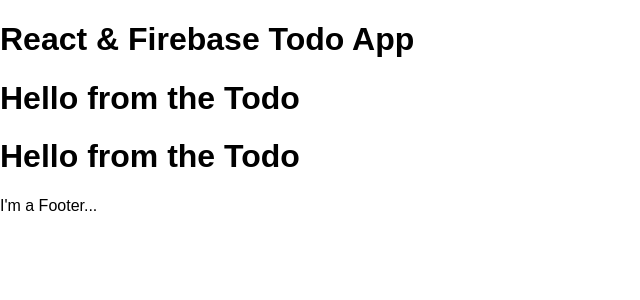
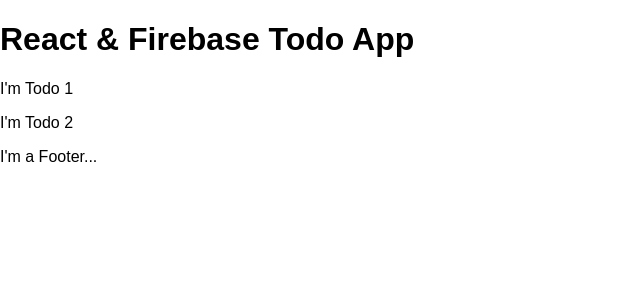
Before and after one commit to NomanGul/React-TODO-App, a React (Create React App) app: page / in a window 1280 px wide. Shown: the top 300 px of the page, without its empty margins (0-640 px from the left). Built offline with nearby package versions, Linux system fonts and the light colour scheme.

Commit message:
Proptypes, classes, props added

```diff
--- a/src/components/Todo/Todo.js
+++ b/src/components/Todo/Todo.js
@@ -5,13 +5,20 @@
 export class Todo extends Component {
   constructor(props) {
     super(props);
-    this.message = "Hello from the Todo";
+    this.todoContent = props.todoContent;
+    this.todoId = props.todoId;
   }
   render(props) {
-    return <h1>{this.message}</h1>;
+    return (
+      <div className="todo fade-in">
+        <p className="todoContent">{this.todoContent}</p>
+      </div>
+    );
   }
 }
 
-Todo.PropTypes = {};
+Todo.propTypes = {
+  todoContent: PropTypes.string
+};
 
 export default Todo;
```
